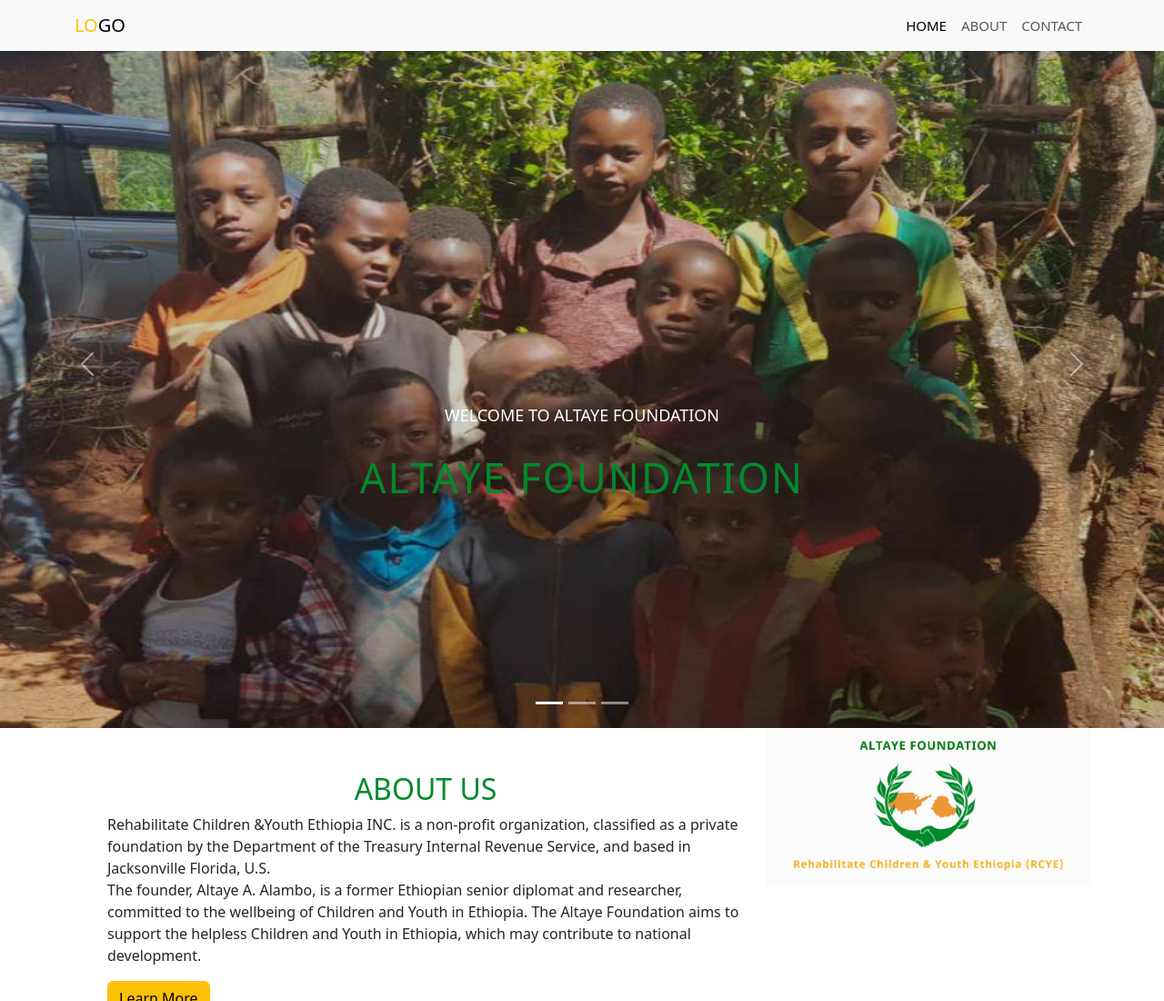
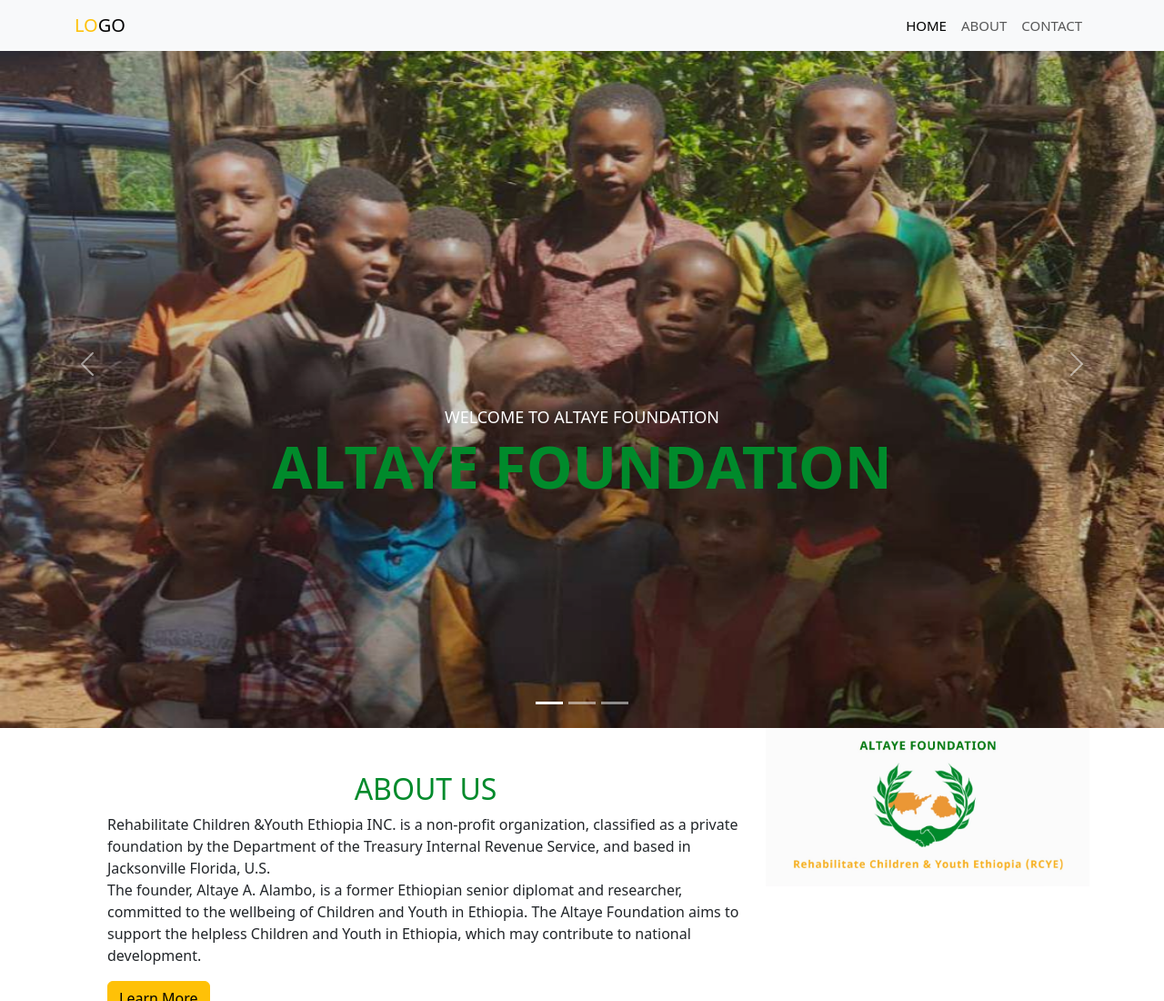
Before and after one commit to ribkacode/ALTAYE, a plain HTML site: page index.html in a window 1280 px wide. Shown: the top 1100 px of the page at 91% size. Drawn offline with nearby package versions, Linux system fonts and the light colour scheme.

Commit message:
header text change

```diff
--- a/index.html
+++ b/index.html
@@ -52,7 +52,7 @@
       <img src="Resized_IMG-20190523-WA0004.jpg" class="d-block w-100" alt="...">
       <div class="carousel-caption">
           <p>WELCOME TO ALTAYE FOUNDATION</p>
-          <h5>ALTAYE FOUNDATION</h5>
+          <h1 class="header">ALTAYE FOUNDATION</h1>
       </div>
     </div>
     <div class="carousel-item">
--- a/style.css
+++ b/style.css
@@ -95,6 +95,11 @@
 .container h2{
   text-align: center;
 }
+.header{
+    font-weight: bold;
+    color: rgb(0,138,43);
+    font-size: 4rem;
+}
 /*---responsive*/
 @media only screen and(min-width:768px) and(max-width:991px){
     .carousel-caption{
```
